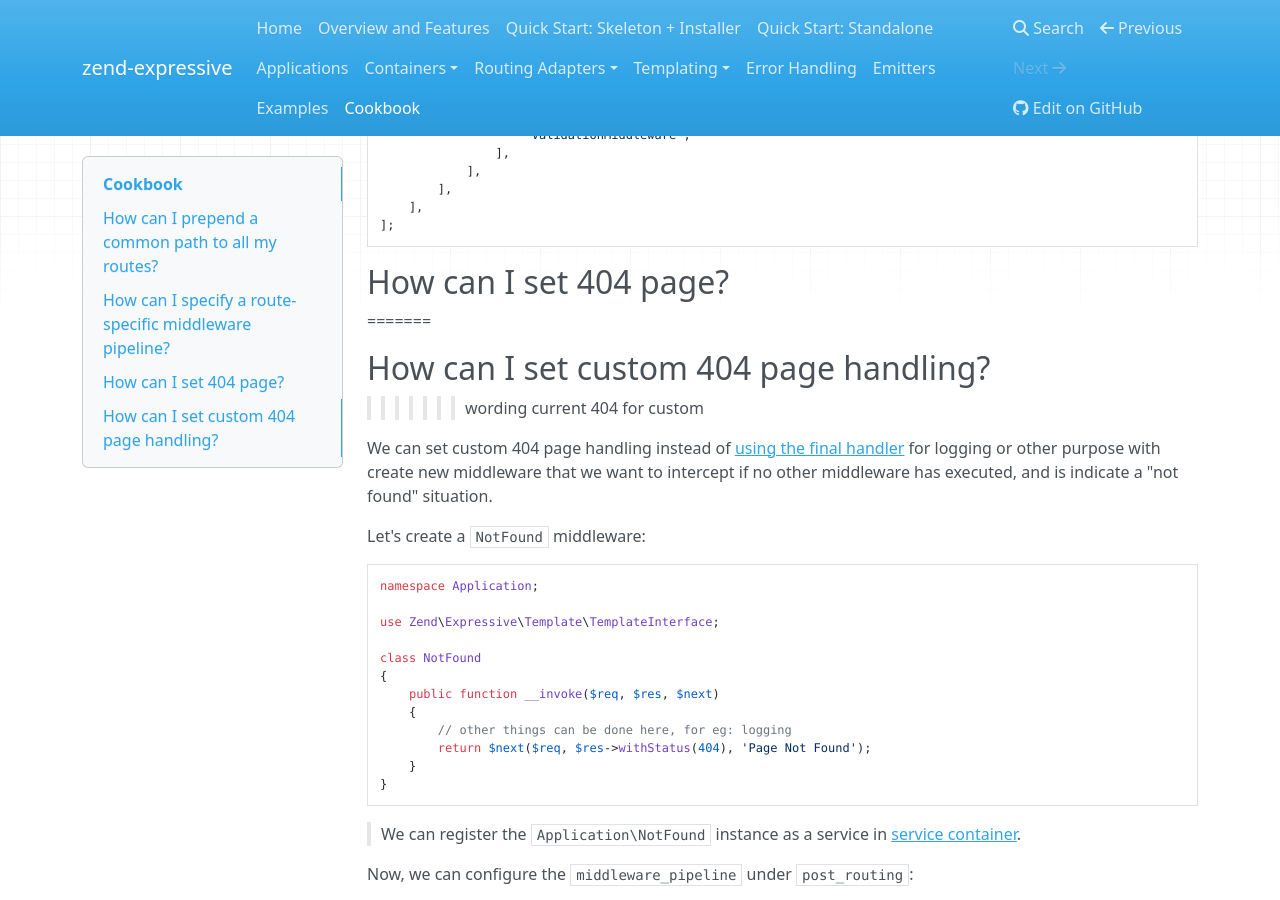
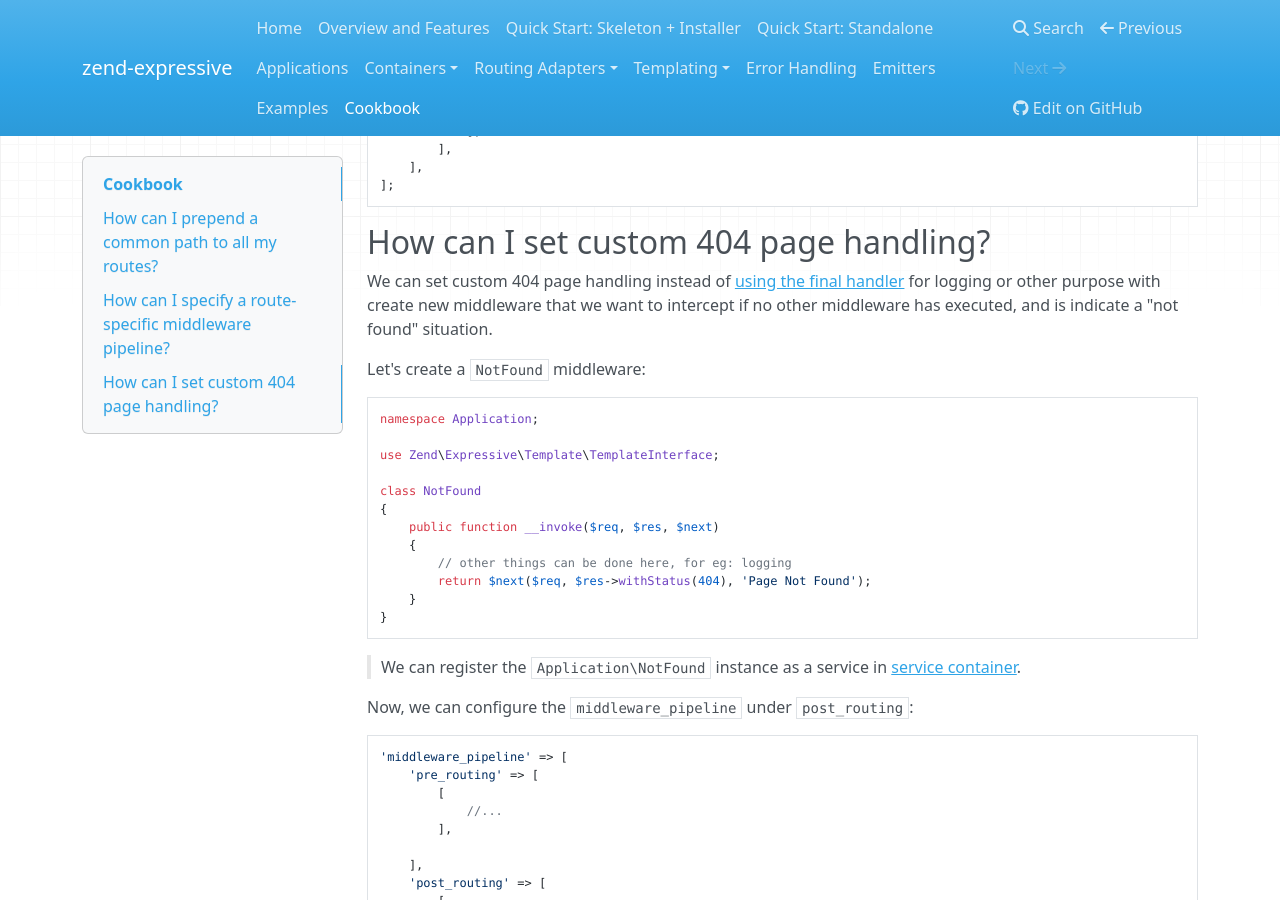
Before and after one commit to zendframework/zend-expressive, an MkDocs documentation site: the page built from doc/book/cookbook.md, in a window 1280 px wide and 900 px high, scrolled down 4185 px. Built offline with MkDocs 1.6.1, drawn with Linux system fonts in a browser that asks for light colours; nearby versions of some CDN libraries; old or Windows-style settings are respelled for this version of MkDocs.

Commit message:
fixes conflict

````diff
--- a/doc/book/cookbook.md
+++ b/doc/book/cookbook.md
@@ -234,10 +233,7 @@
 ];
 ```
 
-## How can I set 404 page?
-=======
 ## How can I set custom 404 page handling?
->>>>>>> wording current 404 for custom
 
 We can set custom 404 page handling instead of [using the final handler](http://zend-expressive.readthedocs.org/en/latest/error-handling/) for logging or other purpose with create new middleware that we want to intercept if no other middleware has executed, and is indicate a "not found" situation.
 
````
Also changed, not shown: other parts of doc/book/cookbook.md (+0 -1 lines).
